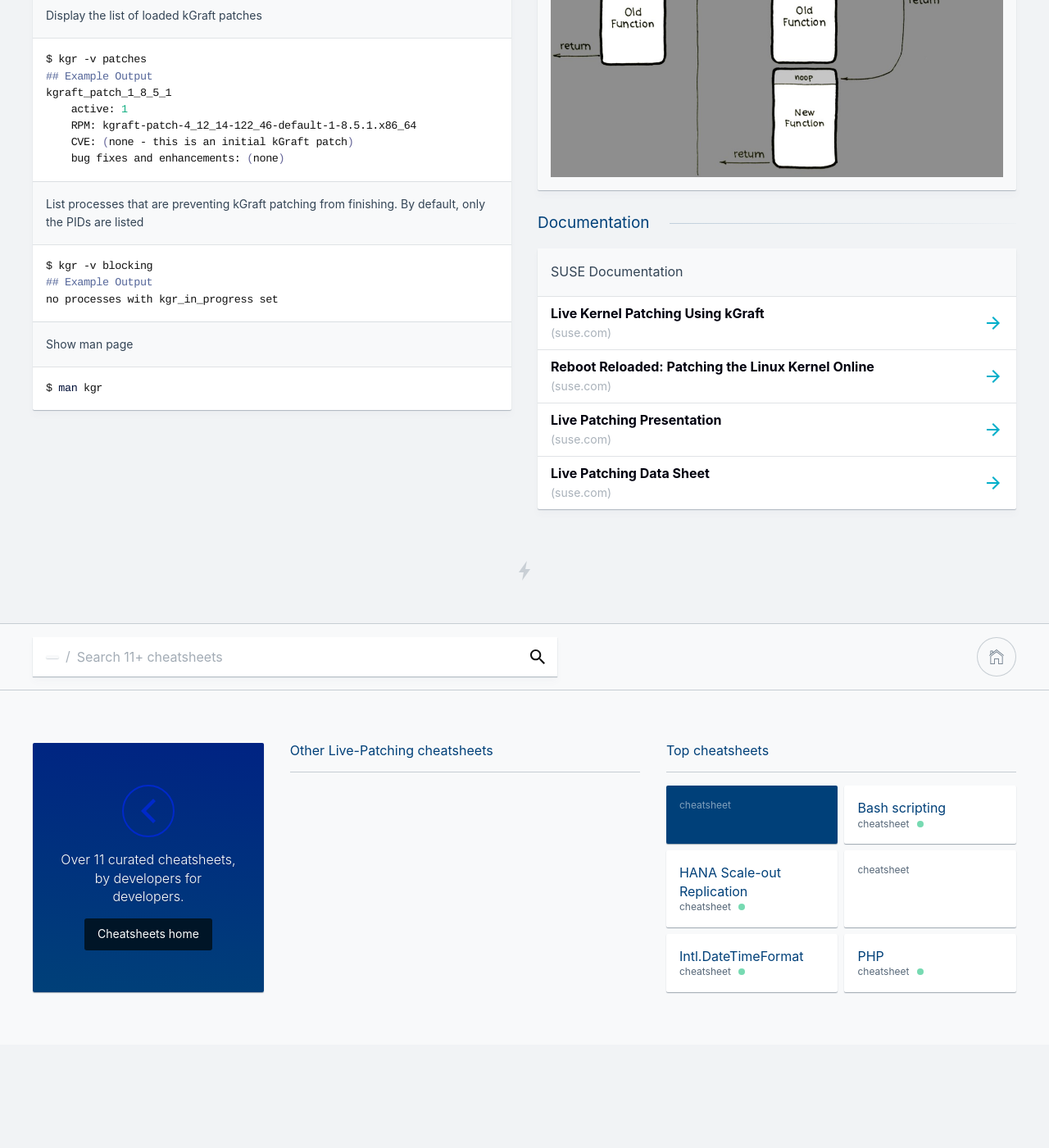
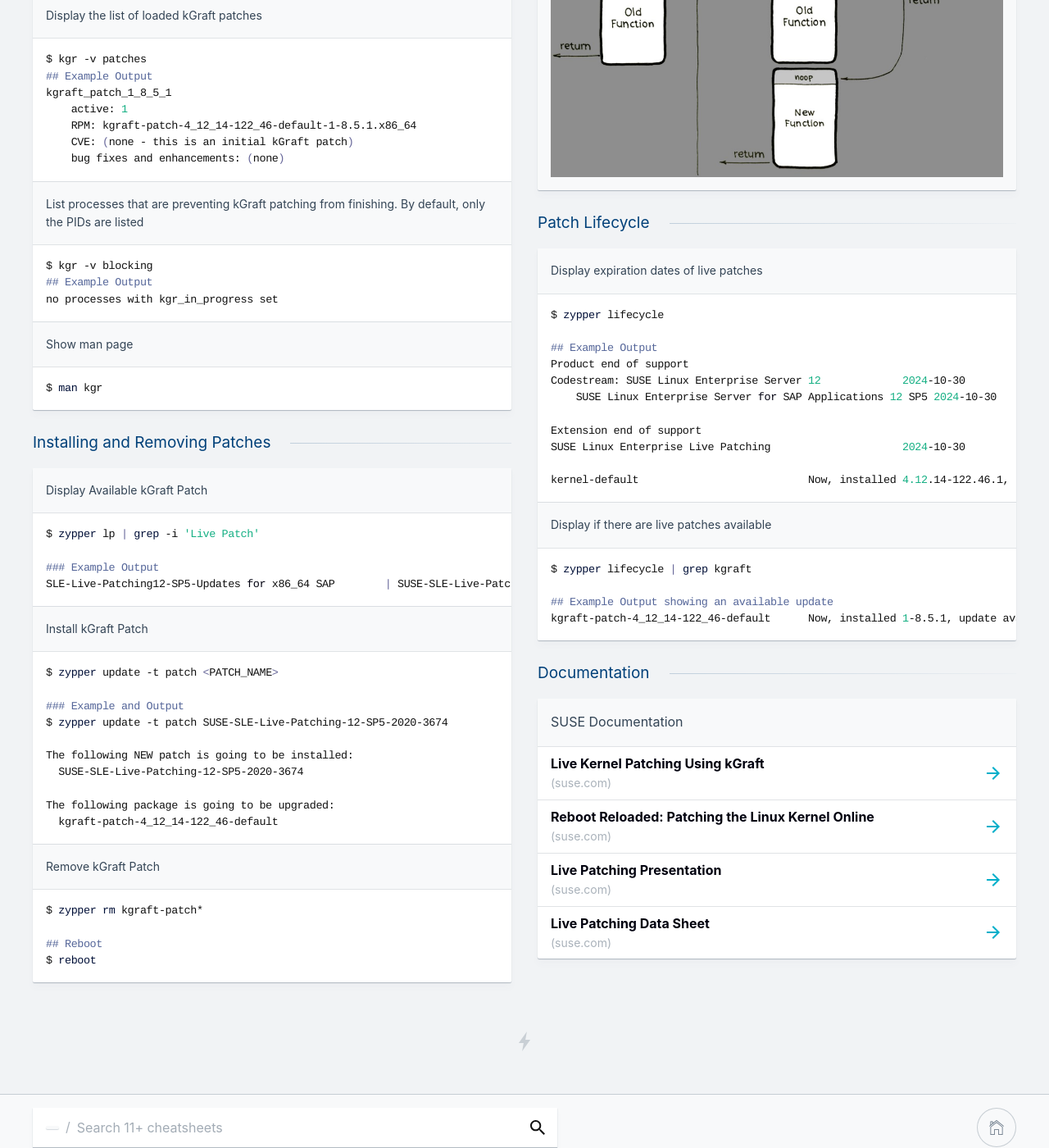
Before and after one commit to rfparedes/cheatsheets, a Jekyll site: the page built from kgraft.md, in a window 1280 px wide and 1400 px high, scrolled down 382 px. Shown: the whole window at 82% size. Built offline with Jekyll 4.4.1, drawn with Linux system fonts in a browser that asks for light colours; before the commit the page ends 1656 px from its top, so only the background shows below that.

Commit message:
Completed kGraft cheatsheet

````diff
--- a/kgraft.md
+++ b/kgraft.md
@@ -46,6 +46,57 @@ $ man kgr
 ### How Does kGraft Work?
 ![](images/kgraft1.png)
 
+### Patch Lifecycle
+Display expiration dates of live patches
+```bash
+$ zypper lifecycle
+
+## Example Output
+Product end of support
+Codestream: SUSE Linux Enterprise Server 12             2024-10-30
+    SUSE Linux Enterprise Server for SAP Applications 12 SP5 2024-10-30
+
+Extension end of support
+SUSE Linux Enterprise Live Patching                     2024-10-30
+
+kernel-default                           Now, installed 4.12.14-122.46.1, update available 4.12.14-122.54.1
+```
+Display if there are live patches available
+```bash
+$ zypper lifecycle | grep kgraft
+
+## Example Output showing an available update
+kgraft-patch-4_12_14-122_46-default      Now, installed 1-8.5.1, update available 2-2.1 2024-10-30
+```
+
+### Installing and Removing Patches
+Display Available kGraft Patch
+```bash
+$ zypper lp | grep -i 'Live Patch'
+
+### Example Output
+SLE-Live-Patching12-SP5-Updates for x86_64 SAP        | SUSE-SLE-Live-Patching-12-SP5-2020-3674    | security | important | ---         | needed | important: Security update for the Linux Kernel (Live Patch 11 for SLE 12 SP5)
+```
+Install kGraft Patch
+```bash
+$ zypper update -t patch <PATCH_NAME>
+
+### Example and Output
+$ zypper update -t patch SUSE-SLE-Live-Patching-12-SP5-2020-3674
+
+The following NEW patch is going to be installed:
+  SUSE-SLE-Live-Patching-12-SP5-2020-3674
+
+The following package is going to be upgraded:
+  kgraft-patch-4_12_14-122_46-default
+```
+Remove kGraft Patch
+```bash
+$ zypper rm kgraft-patch*
+
+## Reboot
+$ reboot
+```
 
 ### Documentation
 {: .-intro}
````
Also changed, not shown: 8 other files.
